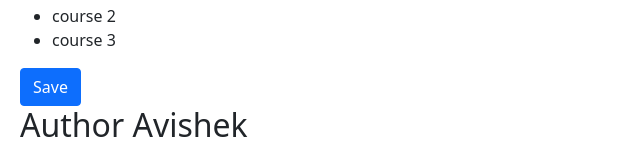
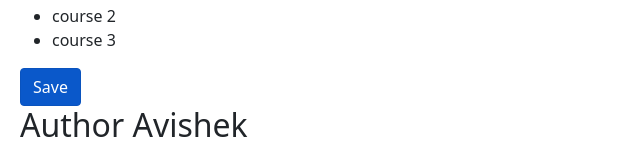
Before and after one commit to Avishek-kr/angular2021, an Angular app: page / in a window 1280 px wide. Shown: the part 444-601 px from the top of the page, without its empty margins (0-640 px from the left). Built offline with nearby package versions, Linux system fonts and the light colour scheme.

Commit message:
class binding

```diff
--- a/src/app/courses.component.ts
+++ b/src/app/courses.component.ts
@@ -15,10 +15,11 @@ import { CoursesService } from "./courses.service";
                 {{course}}
             </li>
         </ul>
-        <button class="btn btn-primary"> Save</button>
+        <button class="btn btn-primary" [class.active]="isActive  "> Save</button>
     `
 })
 export class CoursesComponent{
+    isActive= true;
     title= "List of courses";
     imageUrl="https://image.shutterstock.com/image-photo/surreal-image-african-elephant-wearing-260nw-1365289022.jpg"
     colSpan=2
```
